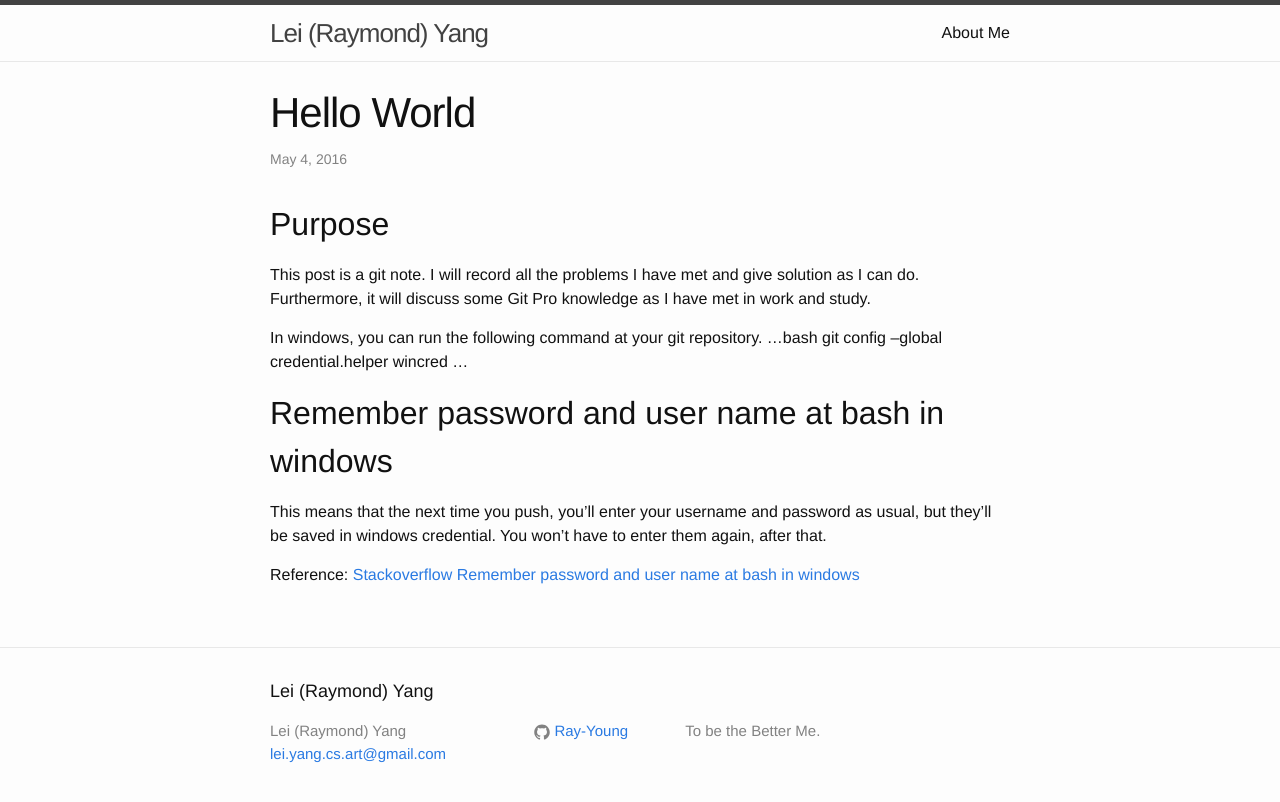
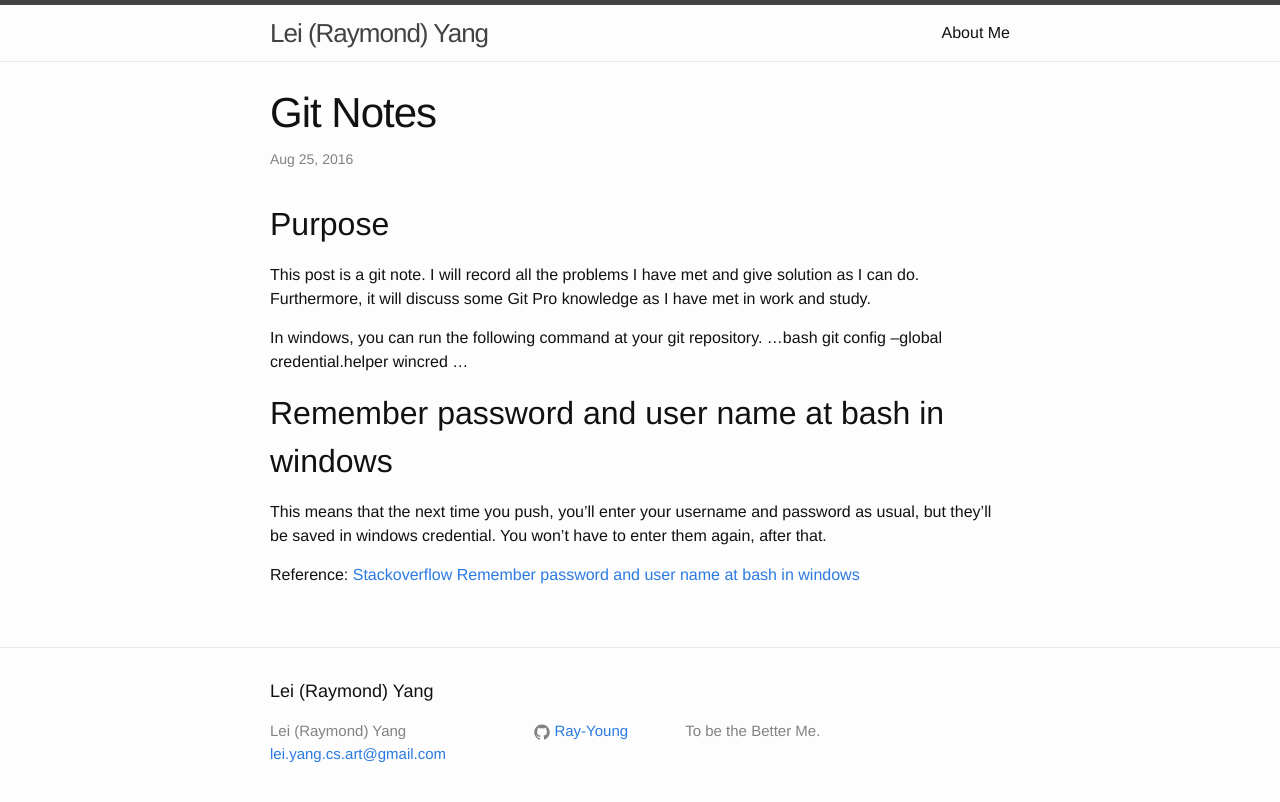
Before and after one commit to Ray-Young/ray-young.github.io, a Jekyll site: the page built from _posts/2016-08-25-git-usage-note.md, in a window 1280 px wide. Shown: the top 802 px of the page. Built offline with Jekyll 4.4.1, drawn with Linux system fonts in a browser that asks for light colours.

```diff
--- a/_posts/2016-08-25-git-usage-note.md
+++ b/_posts/2016-08-25-git-usage-note.md
@@ -1,7 +1,7 @@
 ---
 layout:    post
-title:     "Hello World"
-date:      2016-05-04
+title:     "Git Notes"
+date:      2016-08-25
 comments:  true
 
 ---
```
